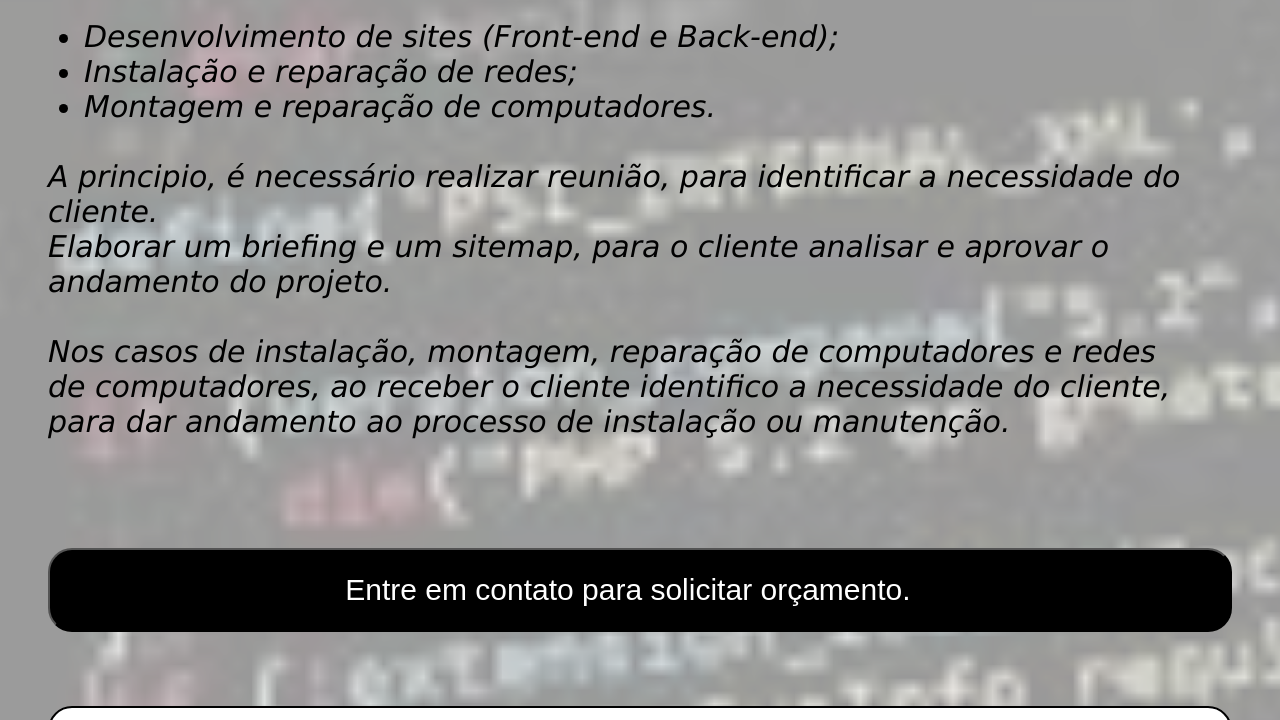
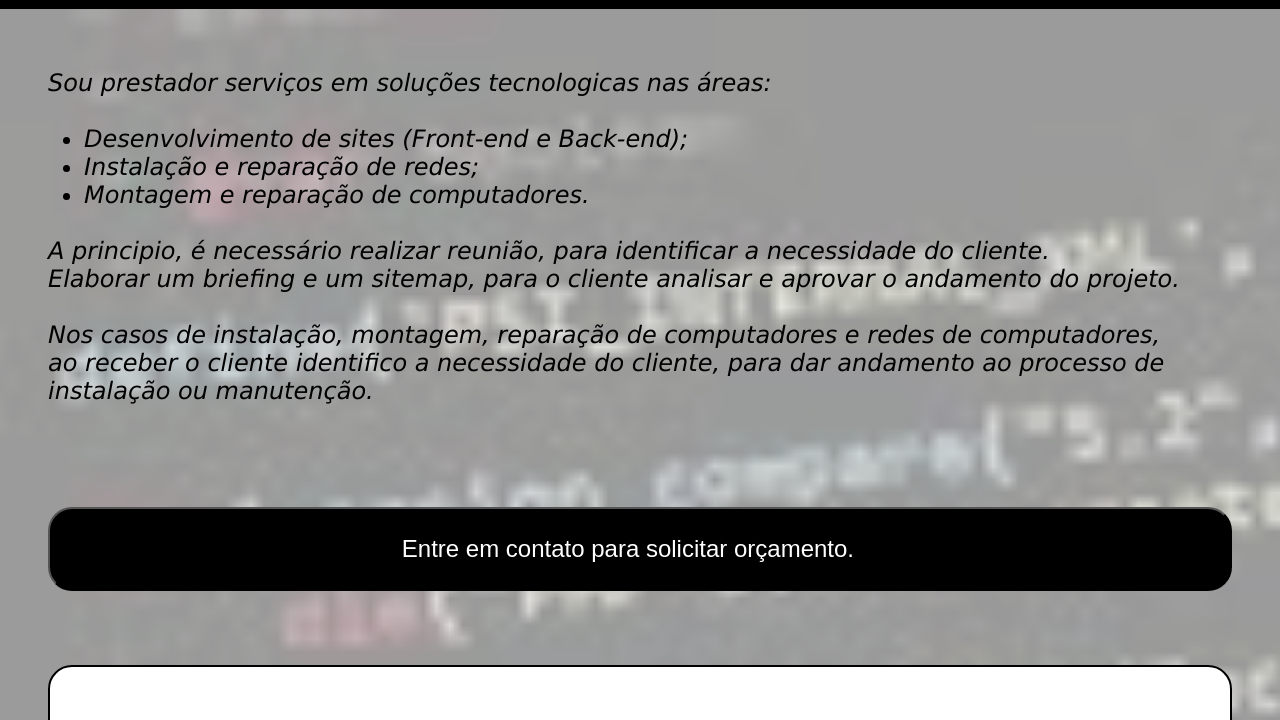
Before and after one commit to vagner-silva7/vagner_f_silva, a plain HTML site: page index.html in a window 1280 px wide. Shown: the part 231-951 px from the top of the page. Drawn offline with Linux system fonts and the light colour scheme.

Commit message:
22092022-v.2

```diff
--- a/css/estilos.css
+++ b/css/estilos.css
@@ -18,11 +18,11 @@ main {flex: 1;}
 
 .cabecalho {
     background-color: black;
-    font-size: 3rem;
+    font-size: 2.5rem;
     font-weight: bold;
     color: white;
     width: 100%;
-    height: 10rem;
+    height: 20rem;
     display: flex;
     justify-content: center;
     align-items: center;
@@ -37,11 +37,11 @@ main {flex: 1;}
     font-style: italic;
     font-family:'Lucida Sans', 'Lucida Sans Regular', 'Lucida Grande', 'Lucida Sans Unicode', Geneva, Verdana, sans-serif;
     height: 100%;
-    margin-top: 10rem;
+    margin-top: 20rem;
 }
 
 .container .apresentacao {
-    font-size: 2.5rem;
+    font-size: 2rem;
     margin-left: 4rem;
     margin-right: 4rem;
     margin-top: 5rem;
@@ -50,7 +50,7 @@ main {flex: 1;}
 }
 
 .container .apresentacao p {
-    font-size: 2.5rem;
+    font-size: 2rem;
     margin-left: 0;
     margin-right: 4rem;
     position: relative;
@@ -58,7 +58,7 @@ main {flex: 1;}
 }
 
 .container .apresentacao li {
-    font-size: 2.5rem;
+    font-size: 2rem;
     margin-left: 3rem;
     margin-right: 4rem;
     position: relative;
@@ -85,7 +85,7 @@ main {flex: 1;}
 .container .whatsapp button a {
     color: white;
     text-decoration: none;
-    font-size: 2.5rem;
+    font-size: 2rem;
     margin-left: 2rem;
     margin-right: 4rem;
     margin-top: 5rem;
@@ -112,7 +112,7 @@ main {flex: 1;}
 
 footer {
     background-color: black;
-    font-size: 2.5rem;
+    font-size: 2rem;
     font-weight: bold;
     color: white;
     width: 100%;
```
